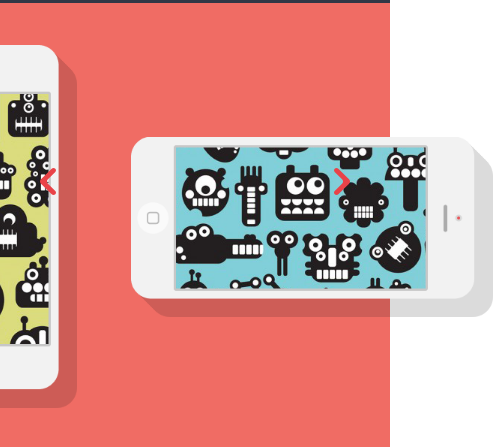
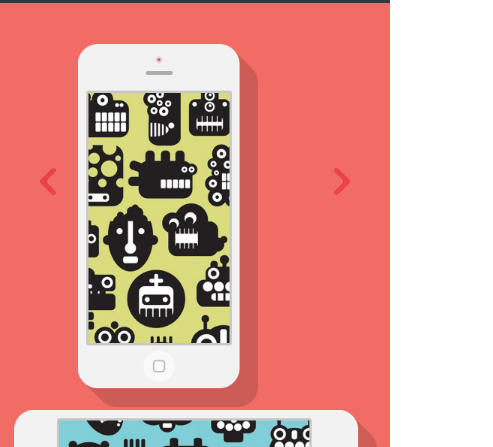
Before and after one commit to DaryaSinitskaya/Singolo-project, a website: page index.html in a window 390 px wide. Shown: the part 85-532 px from the top of the page, 493 px wide, since content can reach past the window. Drawn offline with Linux system fonts and the light colour scheme.

Commit message:
fixed pink phones

```diff
--- a/index.html
+++ b/index.html
@@ -5,6 +5,7 @@
     <meta http-equiv="X-UA-Compatible" content="IE=edge" />
     <meta name="viewport" content="width=device-width, initial-scale=1.0" />
     <link rel="stylesheet" href="styles.css" />
+    <script src="script.js"></script>
     <title>Singolo</title>
   </head>
   <body>
@@ -54,12 +55,12 @@
             <img src="assets/arrow-right.svg" alt="Arrow right"/></a>
         </div>
         <div class="phones">
-          <div class="phone-pink">
+          <div class="phone-pink phoneScript">
               <img class="phone-vertical" src="assets/phone-vertical (1).png" alt="Phone vertical"/>
               <img class="phone-horizontal" src="assets/phone-horizontal.png" alt="Phone horizontal"/>
           </div>
         </div>
-        <div class="phone-blue">
+        <div class="phone-blue phoneScript">
           <img
             class="phone-vertical-yellow"
             src="assets/phone-vertical (1).png"
--- a/styles.css
+++ b/styles.css
@@ -91,14 +91,16 @@ li.nav-item:last-child::after {
 .phone-pink {
   background-color: #f06c64;
   height: 594px;
-  display: flex;
-  align-items: center;
-  justify-content: center;
-  width: 100%;
+  text-align: center;
 }
 
 .phone-vertical {
   margin-right: 73px;
+  margin-top: 54px;
+}
+
+.phone-horizontal {
+  margin-bottom: 120px;
 }
 
 
@@ -123,6 +125,7 @@ li.nav-item:last-child::after {
   background-color: #648bf0;
   height: 594px;
   text-align: center;
+  display: none;
 }
 
 .phone-vertical-yellow,
@@ -323,11 +326,13 @@ button.filter-item:hover {
     width: 180px;
     height: 363px;
     margin-right: 54px;
+    margin-top: 41px;
   }
 
   .phone-horizontal {
     width: 363px;
     height: 180px;
+    margin-bottom: 90px;
   }
 
   .phone-blue {
@@ -507,11 +512,13 @@ button.filter-item:hover {
     width: 88px;
     height: 177px;
     margin-right: 26px;
+    margin-top: 20px;
   }
 
   .phone-horizontal {
     width: 177px;
     height: 88px;
+    margin-bottom: 45px;
   }
 
   .phone-blue {
```
